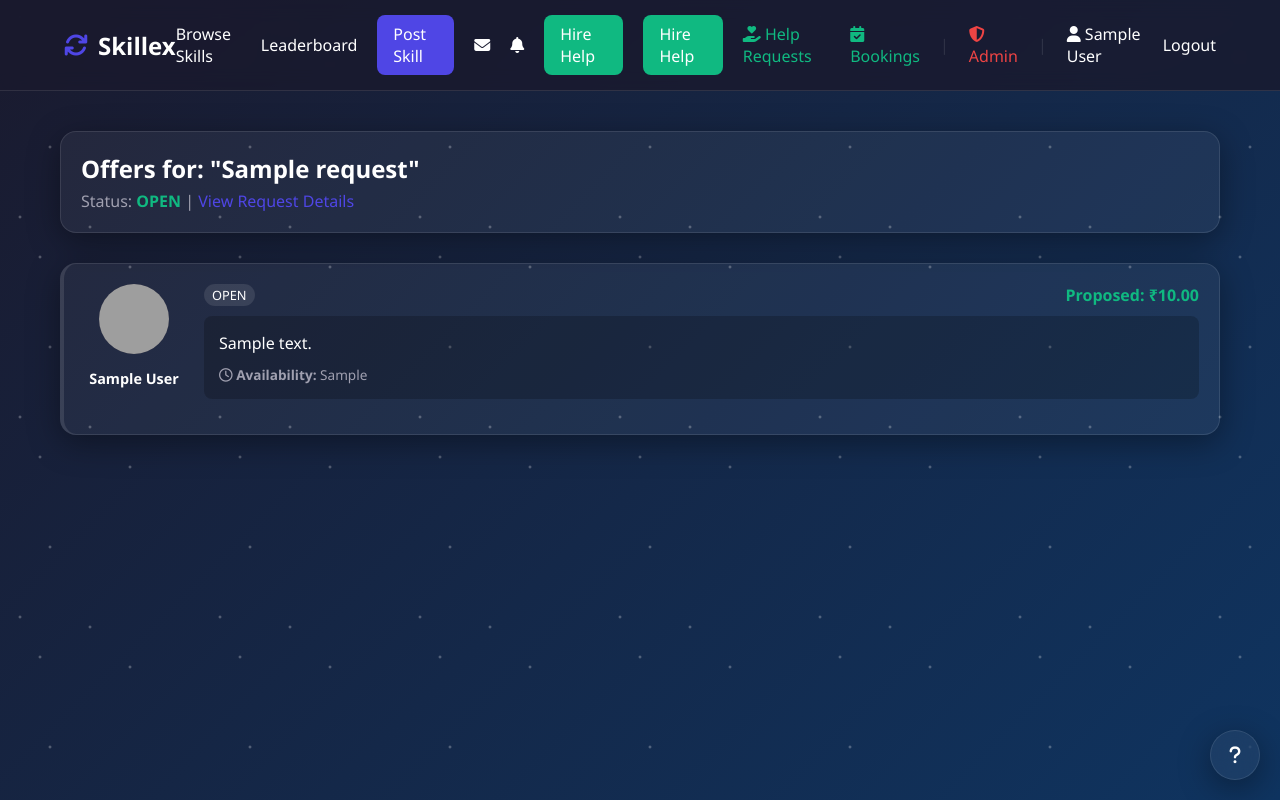
After one commit to pranathi8812-AIML/skillex-live, a Flask app: page /service-request/1/offers in a window 1280 px wide. The commit adds this page. Run offline with Flask 3, Linux system fonts and the light colour scheme; a user stored in the database is signed in; tables that the repository leaves empty hold one stand-in row (values such as "Sample post"); grey boxes are pictures that could not be loaded.

Commit message:
Add complete Request a Service feature

```diff
--- a/app.py
+++ b/app.py
@@ -2,7 +2,7 @@ from flask import Flask, render_template, request, redirect, url_for, flash
 from werkzeug.security import generate_password_hash, check_password_hash
 from flask_login import LoginManager, login_user, logout_user, login_required, current_user
 from config import Config
-from models import db, User, Listing, Exchange, CreditTransaction, Review, Message, MessageRequest, PaidService, PaidBooking
+from models import db, User, Listing, Exchange, CreditTransaction, Review, Message, MessageRequest, PaidService, PaidBooking, ServiceRequest, ServiceOffer
 from datetime import datetime
 from sqlalchemy import or_, and_
 from flask_socketio import SocketIO, emit, join_room
@@ -536,5 +536,132 @@ def handle_message(data):
         'sent_at': datetime.utcnow().strftime('%H:%M')
     }, room=room)
 
+
+# ==========================================
+# SERVICE REQUEST ROUTES
+# ==========================================
+
+@app.route('/service-requests')
+def service_requests():
+    requests = ServiceRequest.query.filter_by(status='open').order_by(ServiceRequest.created_at.desc()).all()
+    return render_template('service_requests.html', requests=requests)
+
+@app.route('/request-service', methods=['GET', 'POST'])
+@login_required
+def request_service():
+    if request.method == 'POST':
+        new_request = ServiceRequest(
+            requester_id=current_user.id,
+            category=request.form.get('category'),
+            title=request.form.get('title'),
+            description=request.form.get('description'),
+            budget=float(request.form.get('budget')),
+            payment_type=request.form.get('payment_type'),
+            location=request.form.get('location'),
+            preferred_date=request.form.get('preferred_date'),
+            preferred_time=request.form.get('preferred_time'),
+            urgency=request.form.get('urgency'),
+            additional_details=request.form.get('additional_details'),
+            contact_preference=request.form.get('contact_preference')
+        )
+        db.session.add(new_request)
+        db.session.commit()
+        return redirect(url_for('service_requests'))
+
+    return render_template('request_service.html')
+
+@app.route('/service-request/<int:id>')
+def view_service_request(id):
+    svc_request = ServiceRequest.query.get_or_404(id)
+    # Check if current user has already made an offer
+    existing_offer = None
+    if current_user.is_authenticated:
+        existing_offer = ServiceOffer.query.filter_by(request_id=id, helper_id=current_user.id).first()
+    return render_template('view_service_request.html', req=svc_request, existing_offer=existing_offer)
+
+@app.route('/my-service-requests')
+@login_required
+def my_service_requests():
+    my_requests = ServiceRequest.query.filter_by(requester_id=current_user.id).order_by(ServiceRequest.created_at.desc()).all()
+    return render_template('my_service_requests.html', requests=my_requests)
+
+@app.route('/service-request/<int:id>/cancel')
+@login_required
+def cancel_service_request(id):
+    svc_request = ServiceRequest.query.get_or_404(id)
+    if svc_request.requester_id == current_user.id and svc_request.status == 'open':
+        svc_request.status = 'cancelled'
+        # Withdraw all pending offers
+        offers = ServiceOffer.query.filter_by(request_id=id, status='pending').all()
+        for offer in offers:
+            offer.status = 'withdrawn'
+        db.session.commit()
+    return redirect(url_for('my_service_requests'))
+
+@app.route('/service-request/<int:id>/offer', methods=['POST'])
+@login_required
+def offer_service(id):
+    svc_request = ServiceRequest.query.get_or_404(id)
+    if svc_request.requester_id == current_user.id or svc_request.status != 'open':
+        return redirect(url_for('view_service_request', id=id))
+
+    new_offer = ServiceOffer(
+        request_id=id,
+        helper_id=current_user.id,
+        message=request.form.get('message'),
+        proposed_price=float(request.form.get('proposed_price') or svc_request.budget),
+        availability=request.form.get('availability')
+    )
+    db.session.add(new_offer)
+    db.session.commit()
+    return redirect(url_for('view_service_request', id=id))
+
+@app.route('/service-request/<int:id>/offers')
+@login_required
+def view_request_offers(id):
+    svc_request = ServiceRequest.query.get_or_404(id)
+    if svc_request.requester_id != current_user.id:
+        return redirect(url_for('home'))
+
+    offers = ServiceOffer.query.filter_by(request_id=id).order_by(ServiceOffer.created_at.desc()).all()
+    return render_template('view_request_offers.html', req=svc_request, offers=offers)
+
+@app.route('/service-offer/<int:id>/<action>')
+@login_required
+def handle_service_offer(id, action):
+    offer = ServiceOffer.query.get_or_404(id)
+    svc_request = ServiceRequest.query.get(offer.request_id)
+
+    if svc_request.requester_id != current_user.id or svc_request.status != 'open':
+        return redirect(url_for('view_request_offers', id=svc_request.id))
+
+    if action == 'accept':
+        offer.status = 'accepted'
+        svc_request.status = 'accepted'
+        # Reject all other pending offers
+        other_offers = ServiceOffer.query.filter(ServiceOffer.request_id == svc_request.id, ServiceOffer.id != offer.id).all()
+        for other in other_offers:
+            if other.status == 'pending':
+                other.status = 'rejected'
+
+        # Auto-create chat connection so they can message instantly
+        existing_conn = MessageRequest.query.filter(
+            or_(
+                and_(MessageRequest.sender_id == current_user.id, MessageRequest.receiver_id == offer.helper_id),
+                and_(MessageRequest.sender_id == offer.helper_id, MessageRequest.receiver_id == current_user.id)
+            )
+        ).first()
+        if not existing_conn:
+            new_conn = MessageRequest(sender_id=current_user.id, receiver_id=offer.helper_id, status='accepted')
+            db.session.add(new_conn)
+        elif existing_conn.status != 'accepted':
+            existing_conn.status = 'accepted'
+
+    elif action == 'reject':
+        offer.status = 'rejected'
+
+    db.session.commit()
+    return redirect(url_for('view_request_offers', id=svc_request.id))
+
 if __name__ == '__main__':
     socketio.run(app, debug=True)
--- a/templates/base.html
+++ b/templates/base.html
@@ -26,6 +26,9 @@
                 <a href="{{ url_for('messages_inbox') }}"><i class="fa-solid fa-envelope"></i></a>
                 <a href="#"><i class="fa-solid fa-bell"></i></a>
                 <a href="{{ url_for('paid_services') }}" class="btn-primary btn-green">Hire Help</a>
+                <a href="{{ url_for('paid_services') }}" class="btn-primary btn-green">Hire Help</a>
+                <a href="{{ url_for('service_requests') }}" style="color: var(--accent-green);"><i class="fa-solid fa-hand-holding-heart"></i> Help Requests</a>
+
                 <a href="{{ url_for('my_bookings') }}" style="color: var(--accent-green);"><i class="fa-solid fa-calendar-check"></i> Bookings</a>
                 <span style="color: var(--glass-border);">|</span>
                 {% if current_user.role == 'admin' %}
--- /dev/null
+++ b/templates/migrate_db.py
@@ -0,0 +1,6 @@
+from app import app, db
+from models import ServiceRequest, ServiceOffer
+
+with app.app_context():
+    db.create_all()
+    print("New tables successfully created in Neon!")
--- a/templates/paid_services.html
+++ b/templates/paid_services.html
@@ -7,8 +7,9 @@
     <p style="color: var(--text-muted);">Pay directly for professional local services. Keep the money in your community.</p>
 
     {% if current_user.is_authenticated %}
-    <div style="margin-top: 20px;">
+    <div style="margin-top: 20px; display: flex; gap: 15px; justify-content: center;">
         <a href="{{ url_for('post_paid_service') }}" class="btn-primary btn-green"><i class="fa-solid fa-plus"></i> Offer a Service</a>
+        <a href="{{ url_for('request_service') }}" class="btn-primary" style="background: rgba(16, 185, 129, 0.2); color: var(--accent-green); border: 1px solid var(--accent-green);"><i class="fa-solid fa-hand-holding-heart"></i> Request a Service</a>
     </div>
     {% endif %}
 </div>
--- /dev/null
+++ b/templates/view_request_offers.html
@@ -0,0 +1,52 @@
+{% extends 'base.html' %}
+
+{% block content %}
+<div class="glass-card" style="margin-bottom: 30px;">
+    <h2 style="margin-bottom: 5px;">Offers for: "{{ req.title }}"</h2>
+    <p style="color: var(--text-muted);">
+        Status: <strong style="text-transform: uppercase; color: {% if req.status == 'open' %}var(--accent-green){% else %}var(--accent-purple){% endif %};">{{ req.status }}</strong>
+        | <a href="{{ url_for('view_service_request', id=req.id) }}" style="color: var(--accent-purple); text-decoration: none;">View Request Details</a>
+    </p>
+</div>
+
+{% if req.status == 'accepted' %}
+<div class="glass-card" style="margin-bottom: 30px; text-align: center; border: 1px solid var(--accent-green); background: rgba(16, 185, 129, 0.1);">
+    <h3 style="color: var(--accent-green); margin-bottom: 10px;"><i class="fa-solid fa-check-circle"></i> Help Request Accepted</h3>
+    <p style="color: var(--text-muted);">You have selected a helper for this request.</p>
+</div>
+{% endif %}
+
+<div style="display: flex; flex-direction: column; gap: 20px;">
+    {% for offer in offers %}
+    <div class="glass-card" style="display: flex; gap: 20px; border-left: 4px solid {% if offer.status == 'accepted' %}var(--accent-green){% else %}var(--glass-border){% endif %};">
+        <div style="text-align: center; min-width: 100px;">
+            <img src="https://api.dicebear.com/7.x/{{ offer.helper.avatar_style }}/svg?seed={{ offer.helper.avatar_seed or offer.helper.name }}" style="width: 70px; height: 70px; border-radius: 50%; background: var(--bg-dark); margin-bottom: 10px;">
+            <a href="{{ url_for('profile', id=offer.helper.id) }}" style="display: block; color: white; text-decoration: none; font-weight: bold; font-size: 0.9rem;">{{ offer.helper.name }}</a>
+        </div>
+        <div style="flex-grow: 1;">
+            <div style="display: flex; justify-content: space-between; margin-bottom: 10px;">
+                <span style="font-size: 0.8rem; padding: 2px 8px; border-radius: 12px; background: rgba(255,255,255,0.1); text-transform: uppercase;">{{ offer.status }}</span>
+                <span style="font-weight: bold; color: var(--accent-green);">Proposed: ₹{{ "%.2f"|format(offer.proposed_price) }}</span>
+            </div>
+            <div style="background: rgba(0,0,0,0.2); padding: 15px; border-radius: 8px; margin-bottom: 15px;">
+                <p style="color: white; line-height: 1.5;">{{ offer.message }}</p>
+                <p style="font-size: 0.85rem; color: var(--text-muted); margin-top: 10px;"><i class="fa-regular fa-clock"></i> <strong>Availability:</strong> {{ offer.availability }}</p>
+            </div>
+
+            {% if offer.status == 'pending' and req.status == 'open' %}
+            <div style="display: flex; gap: 10px;">
+                <a href="{{ url_for('handle_service_offer', id=offer.id, action='accept') }}" class="btn-primary btn-green" style="text-decoration: none; padding: 8px 15px;" onclick="return confirm('Accept this offer? All other offers will be rejected.');">Accept Offer</a>
+                <a href="{{ url_for('handle_service_offer', id=offer.id, action='reject') }}" class="btn-primary" style="background: rgba(220, 38, 38, 0.8); text-decoration: none; padding: 8px 15px;">Reject</a>
+            </div>
+            {% elif offer.status == 'accepted' %}
+            <a href="{{ url_for('chat', user_id=offer.helper_id) }}" class="btn-primary" style="display: inline-block; text-decoration: none;"><i class="fa-solid fa-envelope"></i> Message Helper</a>
+            {% endif %}
+        </div>
+    </div>
+    {% else %}
+    <div class="glass-card" style="text-align: center; padding: 40px;">
+        <p style="color: var(--text-muted);">No offers received yet.</p>
+    </div>
+    {% endfor %}
+</div>
+{% endblock %}
```
Also changed, not shown: models.py (+34 -0 lines), templates/my_service_requests.html (added, +32 -0 lines), templates/request_services.html (added, +104 -0 lines).
